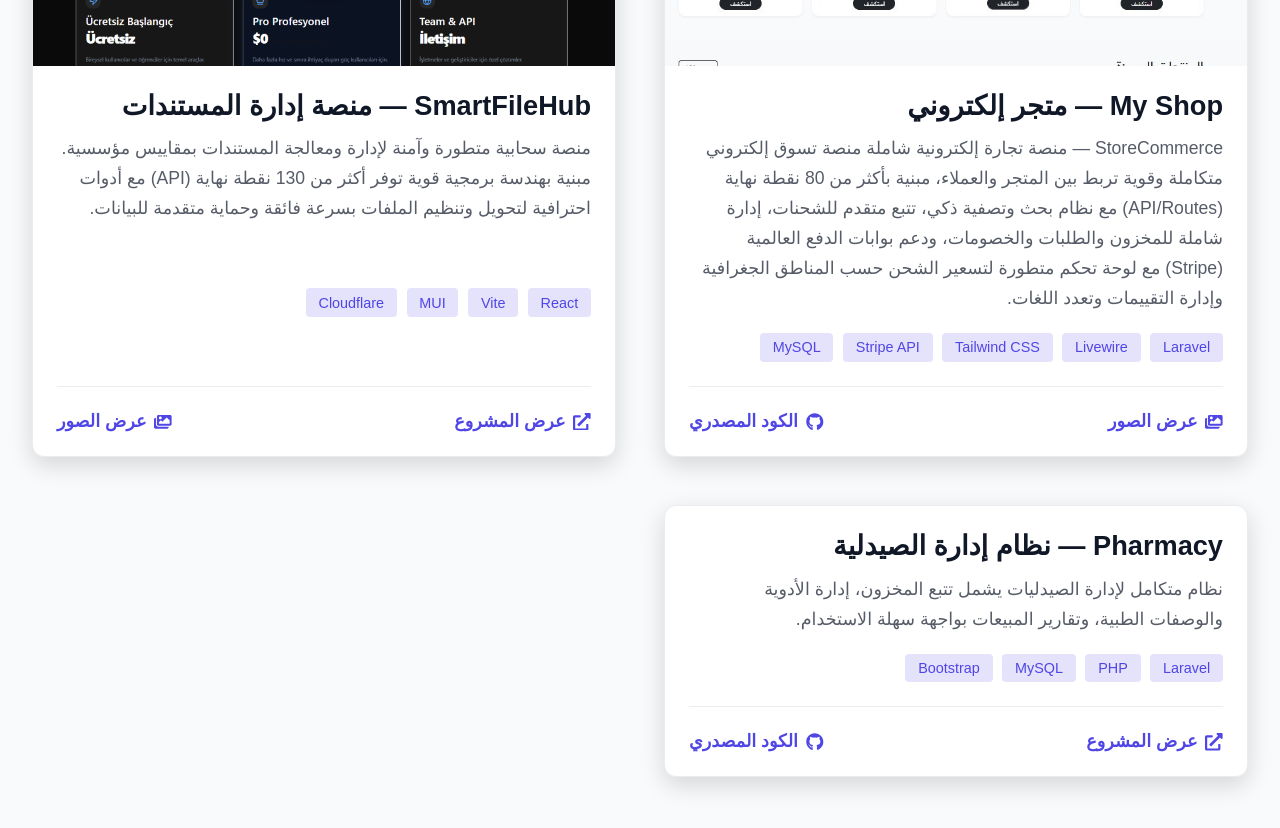
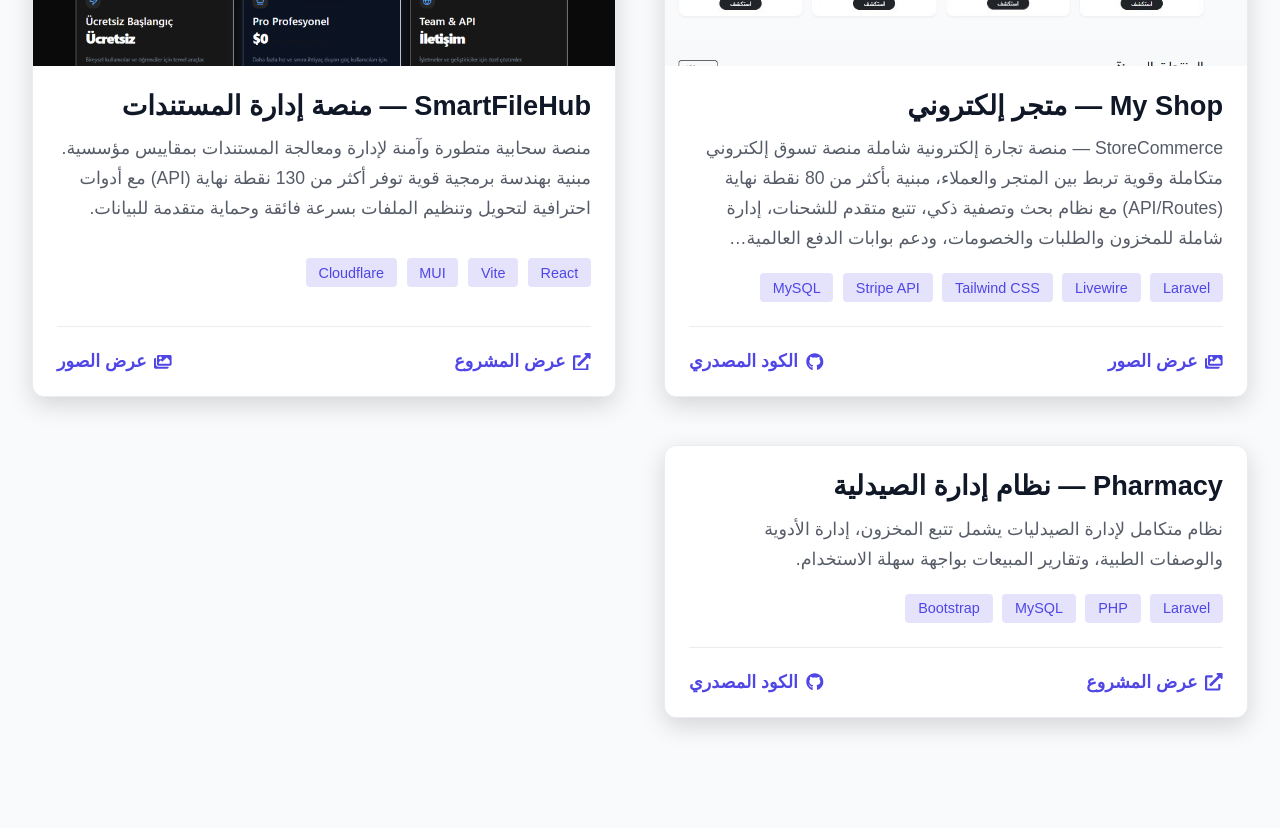
Before and after one commit to Ayham1najeb/portfolio-ayham, a React (Vite) app: page / in a window 1280 px wide. Shown: the part 3940-4768 px from the top of the page. Built offline with nearby package versions, Linux system fonts and the light colour scheme.

Commit message:
Fix card height issue by truncating project descriptions to 4 lines

```diff
--- a/src/components/Projects.jsx
+++ b/src/components/Projects.jsx
@@ -354,6 +354,10 @@
     font-size: 1.1rem;
     margin-bottom: 1.2rem;
     line-height: 1.7;
+    display: -webkit-box;
+    -webkit-line-clamp: 4;
+    -webkit-box-orient: vertical;
+    overflow: hidden;
 
     @media (max-width: 768px) {
         font-size: 0.95rem;
```
